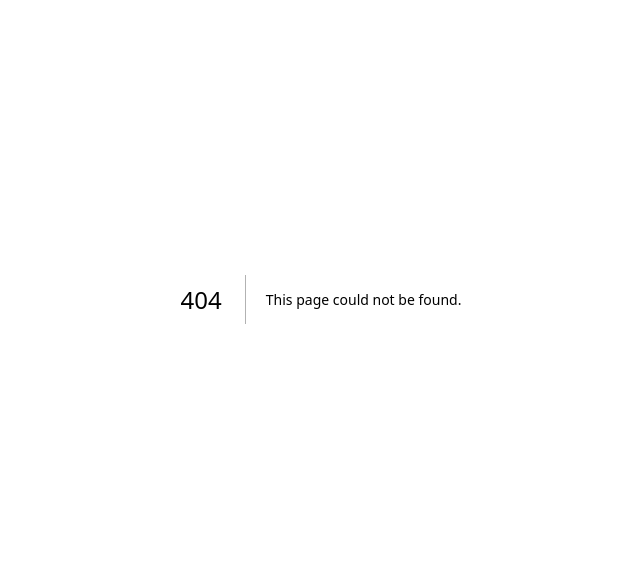
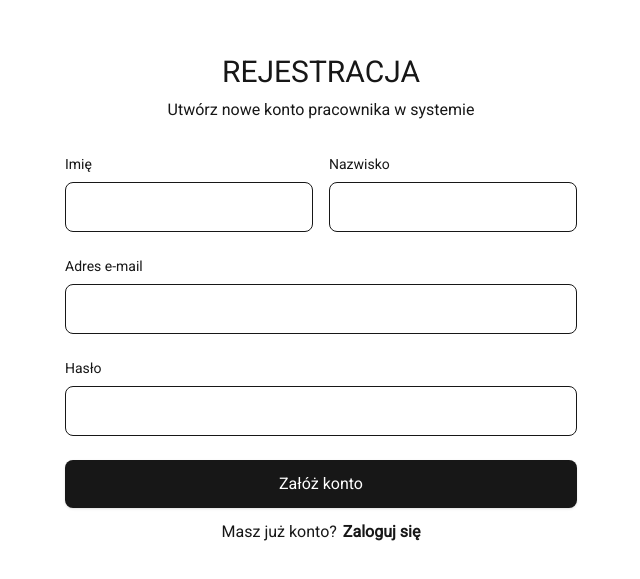
Before and after one commit to Paweluser/memoriaStudy, a Next.js app: page /register in a window 1280 px wide. Before the commit this address had no page. Shown: the part 101-680 px from the top of the page, without its empty margins (319-959 px from the left). Built offline with nearby package versions, Linux system fonts and the light colour scheme.

Commit message:
Add register page UI

```diff
--- a/app/components/Form/LoginForm.tsx
+++ b/app/components/Form/LoginForm.tsx
@@ -2,7 +2,7 @@ export default function LoginForm() {
 	return (
 		<form className="space-y-6 mt-8">
 			<div className="space-y-2">
-				<label htmlFor="email" className="block text-sm font-medium">
+				<label htmlFor="email" className="block text-sm">
 					Adres e-mail
 				</label>
 				<input
@@ -15,7 +15,7 @@ export default function LoginForm() {
 				/>
 			</div>
 			<div className="space-y-2">
-				<label htmlFor="password" className="block text-sm font-medium">
+				<label htmlFor="password" className="block text-sm">
 					Hasło
 				</label>
 				<input
--- /dev/null
+++ b/app/components/Form/RegisterForm.tsx
@@ -0,0 +1,68 @@
+export default function RegisterForm() {
+    return (
+        <form className="space-y-6 mt-8">
+
+          <div className="grid grid-cols-1 md:grid-cols-2 gap-4">
+            <div className="space-y-2">
+              <label htmlFor="firstName" className="block text-sm">
+                Imię
+              </label>
+              <input
+                id="firstName"
+                name="firstName"
+                type="text"
+                required
+                className="w-full px-4 py-3 rounded-lg border"
+              />
+            </div>
+
+            <div className="space-y-2">
+              <label htmlFor="lastName" className="block text-sm">
+                Nazwisko
+              </label>
+              <input
+                id="lastName"
+                name="lastName"
+                type="text"
+                required
+                className="w-full px-4 py-3 rounded-lg border"
+              />
+            </div>
+          </div>
+
+          <div className="space-y-2">
+            <label htmlFor="email" className="block text-sm">
+              Adres e-mail
+            </label>
+            <input
+              id="email"
+              name="email"
+              type="email"
+              autoComplete="email"
+              required
+              className="w-full px-4 py-3 rounded-lg border"
+            />
+          </div>
+
+          <div className="space-y-2">
+            <label htmlFor="password" className="block text-sm">
+              Hasło
+            </label>
+            <input
+              id="password"
+              name="password"
+              type="password"
+              autoComplete="new-password"
+              required
+              className="w-full px-4 py-3 rounded-lg border"
+            />
+          </div>
+          <button
+            type="submit"
+            className="w-full flex justify-center py-3 px-4 rounded-lg shadow-sm font-medium transition-colors duration-300 bg-(--second-color) text-(--main-color) hover:bg-(--accent-color) cursor-pointer"
+          >
+            Załóż konto
+          </button>
+        </form>
+    )
+}
--- a/app/layout.tsx
+++ b/app/layout.tsx
@@ -16,7 +16,7 @@ const juliusSansOne = Julius_Sans_One({
 
 export const metadata: Metadata = {
 	title: 'Memoria',
-	description: 'Aplikacja wspomagająca zarządzanie zarządzanie zakładem pogrzebowym',
+	description: 'Aplikacja wspomagająca zarządzanie zakładem pogrzebowym',
 };
 
 export default function RootLayout({
--- a/app/login/page.tsx
+++ b/app/login/page.tsx
@@ -5,7 +5,7 @@ export default function LoginPage() {
 	return (
 		<main className="flex-1 flex items-center justify-center px-4">
 			<div className="w-full p-2 flex-col max-w-md">
-				<h2 className="text-center text-3xl">Logowanie</h2>
+				<h2 className="text-center text-3xl uppercase">Logowanie</h2>
 				<p className="text-center mt-2">
 					Wprowadź swoje dane, aby uzyskać dostęp do systemu
 				</p>
--- /dev/null
+++ b/app/register/page.tsx
@@ -0,0 +1,24 @@
+import Link from 'next/link';
+import RegisterForm from '../components/Form/RegisterForm';
+
+export default function RegisterPage() {
+	return (
+		<main className="flex-1 flex items-center justify-center px-4">
+			<div className="w-full max-w-lg">
+				<h2 className="text-center text-3xl uppercase">Rejestracja</h2>
+				<p className="text-center mt-2">
+					Utwórz nowe konto pracownika w systemie
+				</p>
+				<RegisterForm />
+                <div className="text-center mt-3">
+					<p>
+						Masz już konto?
+						<Link href="/login" className="font-bold pl-1.5">
+							Zaloguj się
+						</Link>
+					</p>
+				</div>
+			</div>
+		</main>
+	);
+}
```
